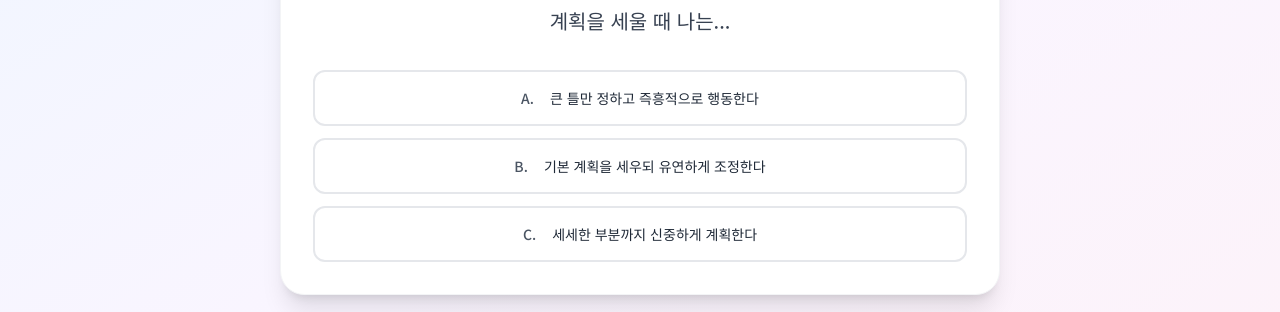
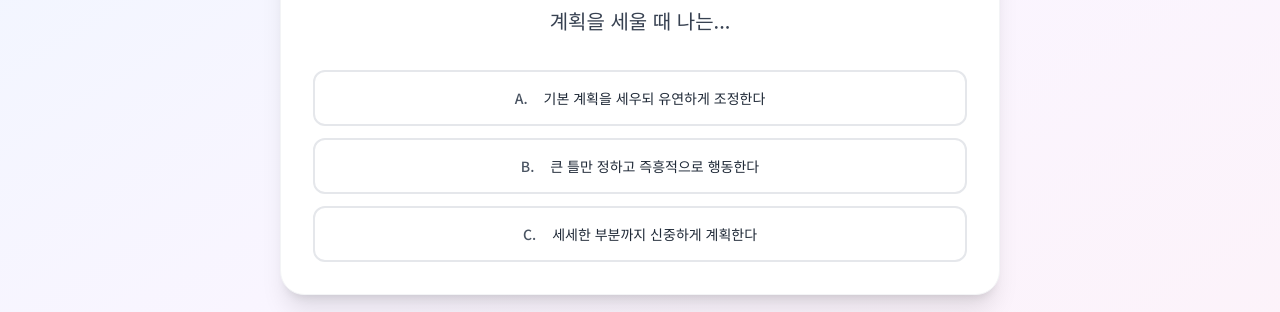
Before and after one commit to rlagur9286/tetoegentest, a React (Vite) app: page /quiz in a window 1280 px wide. Shown: the part 266-578 px from the top of the page. Built offline with nearby package versions, Linux system fonts and the light colour scheme.

Commit message:
Add option shuffling to randomize A, B, C order for each question

```diff
--- a/src/components/quiz-question.tsx
+++ b/src/components/quiz-question.tsx
@@ -1,3 +1,4 @@
+import { useState, useEffect } from "react";
 import { QuizQuestion } from "@/data/questions";
 import { Button } from "@/components/ui/button";
 import { Card, CardContent } from "@/components/ui/card";
@@ -7,7 +8,24 @@ interface QuizQuestionProps {
   onAnswer: (value: string) => void;
 }
 
+// Fisher-Yates shuffle algorithm for options
+function shuffleOptions<T>(array: T[]): T[] {
+  const shuffled = [...array];
+  for (let i = shuffled.length - 1; i > 0; i--) {
+    const j = Math.floor(Math.random() * (i + 1));
+    [shuffled[i], shuffled[j]] = [shuffled[j], shuffled[i]];
+  }
+  return shuffled;
+}
+
 export function QuizQuestionComponent({ question, onAnswer }: QuizQuestionProps) {
+  const [shuffledOptions, setShuffledOptions] = useState(question.options);
+
+  // Shuffle options when question changes
+  useEffect(() => {
+    setShuffledOptions(shuffleOptions(question.options));
+  }, [question.id]);
+
   return (
     <Card className="w-full max-w-3xl mx-auto bg-white rounded-3xl shadow-xl border border-gray-100 animate-fade-in">
       <CardContent className="p-8">
@@ -18,7 +36,7 @@ export function QuizQuestionComponent({ question, onAnswer }: QuizQuestionProps)
         </div>
 
         <div className="space-y-3">
-          {question.options.map((option, index) => (
+          {shuffledOptions.map((option, index) => (
             <Button
               key={index}
               onClick={() => onAnswer(option.value)}
```
